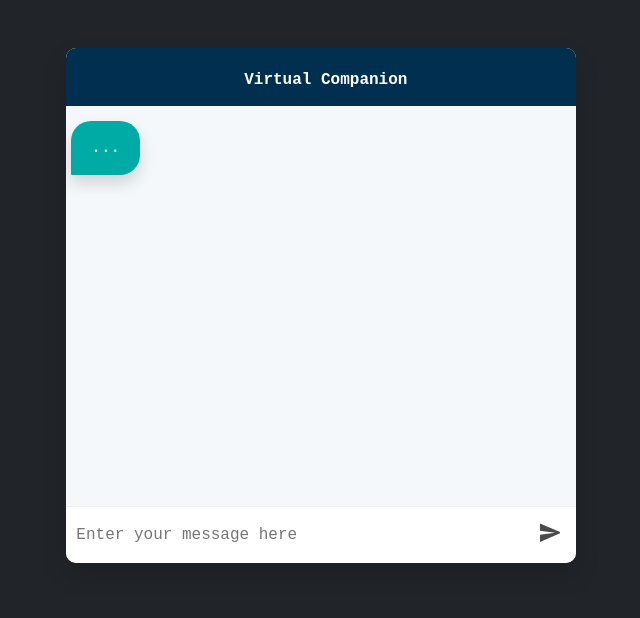
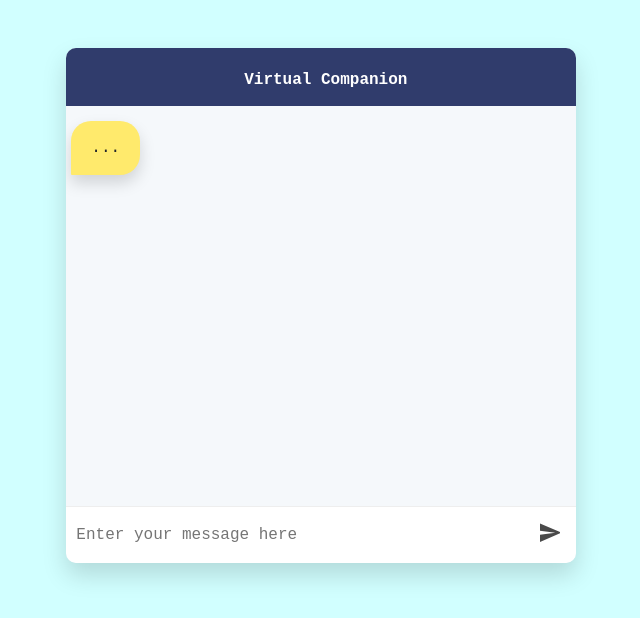
Before and after one commit to PoorviShetty/virtual-companion, a React (Create React App) app in the folder frontend/: page / in a window 1280 px wide. Shown: the top 618 px of the page, without its empty margins (319-959 px from the left). Built offline with nearby package versions, Linux system fonts and the light colour scheme; no server answers; the HTML template or start-up script is replaced by a standard one.

Commit message:
changed colour pallette

```diff
--- a/frontend/src/App.js
+++ b/frontend/src/App.js
@@ -4,7 +4,7 @@ import Chatbot from "./Chatbot";
 
 function App() {
   return (
-    <div className="App container-fluid bg-dark">
+    <div className="App container-fluid">
       <div className="row d-flex justify-content-center">
         <div className="col-md-5 py-5">
           <Chatbot />
--- a/frontend/src/styles.css
+++ b/frontend/src/styles.css
@@ -1,5 +1,6 @@
 .App{
   min-height: 100vh;
+  background: #D1FFFF;
 }
 
 .chatbot {
@@ -20,7 +21,7 @@
   max-height: 58px;
   font-size: 16px;
   font-weight: bold;
-  background-color: #002f50;
+  background-color: #303C6C;
 }
 
 .messages {
@@ -41,8 +42,7 @@
   padding: 15px 20px;
   margin: 5px;
   border-radius: 20px 20px 20px 1px;
-  background: #00aaa5;
-  color: white;
+  background:#FFEA6C;
   min-width: 40px;
 }
 
@@ -51,7 +51,7 @@
   padding: 15px 10px;
   margin: 10px;
   border-radius: 20px 20px 1px 20px;
-  background: #cccccc;
+  background: #F49366;
   color: black;
 }
 
```
Also changed, not shown: 1 other file (tests, documents, lock files or other folders).
